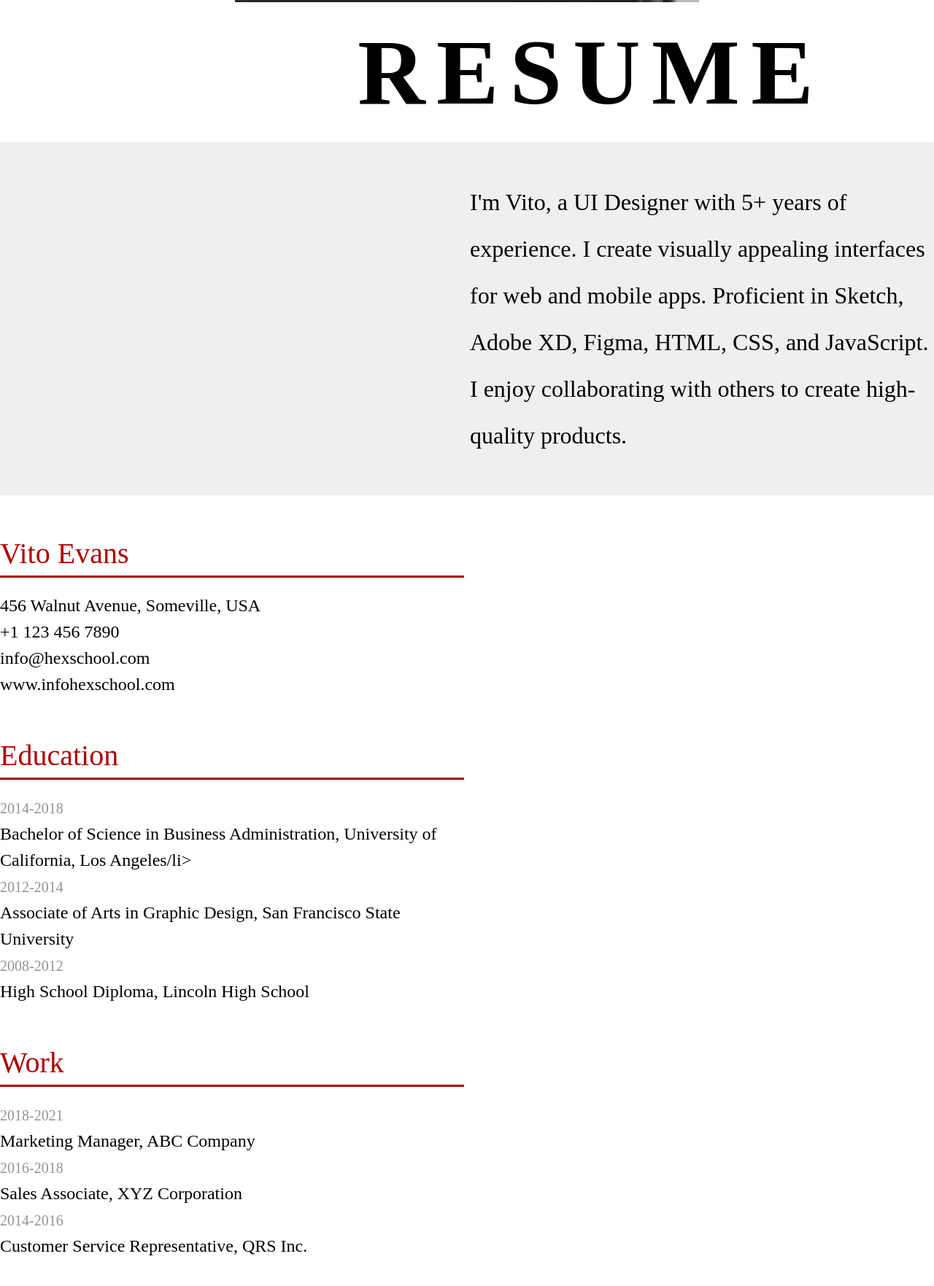
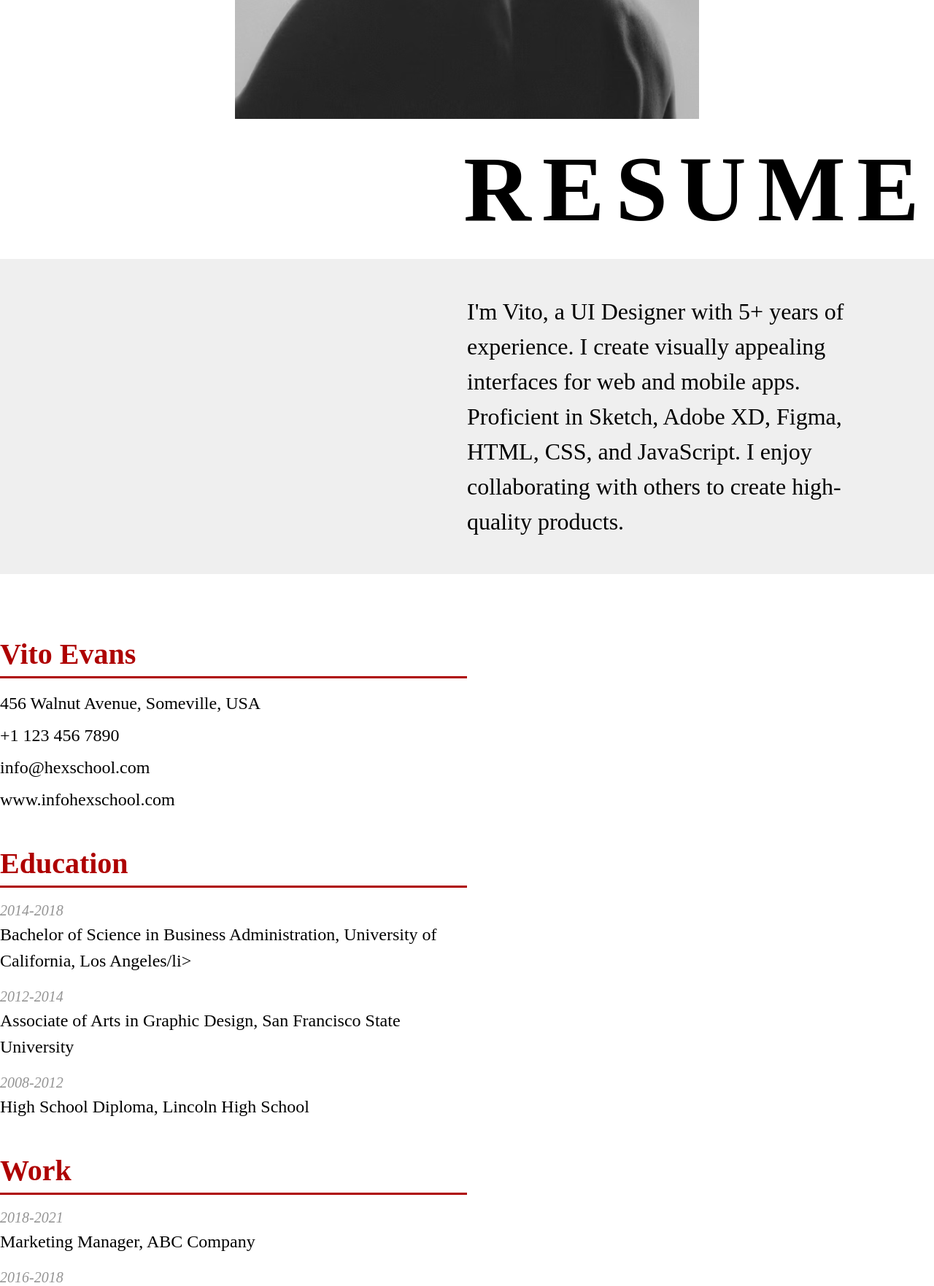
Before and after one commit to wowamin/wowamin.github.io, a plain HTML site: page index.html in a window 1280 px wide. Shown: the part 1037-2800 px from the top of the page at 73% size. Drawn offline with Linux system fonts and the light colour scheme; a web font is replaced by a local one.

Commit message:
0727 作業參考助教週三講解

```diff
--- a/css/style.css
+++ b/css/style.css
@@ -4,9 +4,13 @@
 /*  box-sizing  */
 
 body {
-    font-family: 'Castoro', serif;
+    font-family: 'Castoro';
     line-height: 1.5;
     font-size: 24px;
+}
+/* vertical-align:middle;	圖片垂直對齊該行文字的置中位置 */
+img {
+    vertical-align: middle;
 }
 
 p {
@@ -17,54 +21,75 @@ a {
     text-decoration: none;
     color: #000;
 }
+
+a:hover {
+    opacity: 0.8;
+}
+
+.mt-160 {
+    margin-top: 160px;
+}
 .container {
     max-width: 1296px; /* 使用 max-width 可以自適應瀏覽器畫面寬度*/
-    margin: 0 auto;
+    margin-left: auto;
+    margin-right: auto;
 }
 
-img {
+.img {
     max-width: 636px;
     display: block;
-    margin: 0 auto;
 }
 
-h1 {
-    text-align: left;
-    font-family: 'Castoro';
+.mx-auto {
+    margin-left: auto;
+    margin-right: auto;
+}
+
+.title-1 {
     font-size: 128px;
     letter-spacing: 0.12em;
 }
-h2 {
+.title-2 {
     font-family: 'Castoro';
     font-size: 128px;
     letter-spacing: 0.12em;
     text-align: right;
-    padding-right: 150px;
+    padding-right: 5px;
+}
+/* 灰色背景區塊 */
+.bg-gray {
+    background: #efefef;
+}
+/* .intro_txt {
+    width: 636px;
+    margin-left: auto;
+    line-height: 1.5;
+} */
+.text-m {
+    font-size: 32px;
 }
 
-.intro {
-    background: #efefef;
-    padding: 50px 0 50px 0;
+.w-50 {
+    width: 50%;
 }
-.intro_txt {
-    width: 636px;
+
+.ml-auto {
     margin-left: auto;
 }
-.intro p {
-    font-family: 'Castoro';
-    font-size: 32px;
-    font-weight: 400;
-    line-height: 2;
-    letter-spacing: 0em;
+
+.mb-80 {
+    margin-bottom: 80px;
+    padding-top: 48px;
+    padding-bottom: 48px;
 }
 
-.info_box {
+/* .info_box {
     width: 636px;
     margin-top: 50px;
     margin-bottom: 50px;
-}
+} */
 
-.info_box h3 {
+/* .info_box h3 {
     font-family: 'Castoro';
     font-size: 40px;
     font-weight: 400;
@@ -72,29 +97,48 @@ h2 {
     letter-spacing: 0em;
     text-align: left;
     color: #ae0000;
-}
-.info {
+} */
+.title {
+    font-size: 40px;
+    color: #ae0000;
     border-bottom: #ae0000 3px solid;
-    margin-bottom: 20px;
 }
 
-span {
+.mb-16 {
+    margin-bottom: 16px;
+}
+
+.mb-8 {
+    margin-bottom: 8px;
+}
+
+.year {
+    font-style: italic;
     font-size: 20px;
     color: #949494;
 }
 
+.mb-40 {
+    margin-bottom: 40px;
+}
+
+.mb-160 {
+    margin-bottom: 160px;
+}
+.mb-12 {
+    margin-bottom: 12px;
+}
+
 .footer {
-    margin-top: 100px;
-    background: #000;
+    padding: 64px 0 64px 0;
+    background-color: #000;
     text-align: center;
 }
 
-.footer a {
-    margin-top: 50px;
-    padding: 25px 10px 25px 10px;
+.footer-item {
     display: inline-block;
 }
-.footer img {
-    width: 64px;
-    height: 64px;
+
+.mr-40 {
+    margin-right: 40px;
 }
--- a/index.html
+++ b/index.html
@@ -7,105 +7,91 @@
         <!-- 字型 -->
         <link rel="preconnect" href="https://fonts.googleapis.com" />
         <link rel="preconnect" href="https://fonts.gstatic.com" crossorigin />
-        <link href="https://fonts.googleapis.com/css2?family=Castoro:ital@0;1&display=swap" rel="stylesheet" />
+        <link href="https://fonts.googleapis.com/css2?family=Noto+Sans+TC:wght@300;400;500;700&display=swap" rel="stylesheet" />
         <!-- 引入自定義的 CSS -->
         <link rel="stylesheet" href="css/reset.css" />
         <link rel="stylesheet" href="css/style.css" />
         <title>Document</title>
     </head>
-    <body>
-        <div class="header container">
-            <h1>VITO</h1>
-            <img src="img/vito.png" alt="VITO" />
+    <body class="mt-160">
+        <div class=" container header ">
+            <h1 class="title-1">VITO</h1>
+            <img class="img mx-auto" src="img/vito.png" alt="VITO" />
+            <h2 class="title-2">RESUME</h2>
         </div>
-        <h2>RESUME</h2>
-        <div class="intro">
-            <div class="container">
-                <div class="intro_txt">
-                    <p>I'm Vito, a UI Designer with 5+ years of experience. I create visually appealing interfaces for web and mobile apps. Proficient in Sketch, Adobe XD, Figma, HTML, CSS, and JavaScript. I enjoy collaborating with others to create high-quality products.</p>
-                </div>
+        <div class="bg-gray mb-80">
+            <div class="container intro">
+                    <p class="text-m w-50 ml-auto">I'm Vito, a UI Designer with 5+ years of <br>experience. I create visually appealing <br> interfaces for web and mobile apps. <br> Proficient in Sketch, Adobe XD, Figma, <br> HTML, CSS, and JavaScript. I enjoy <br>collaborating with others to create high-<br>quality products.</p>
             </div>
         </div>
+
+        </div>
         <div class="container">
-            <div class="info_box">
-                <h3>Vito Evans</h3>
-                <ul class="info">
-                    <li>
-                        <div class="title vito"></div>
-                    </li>
-                </ul>
+            <div class="w-50 mb-40">
+                <h3 class="title mb-16">Vito Evans</h3>
                 <ul>
-                    <li>456 Walnut Avenue, Someville, USA</li>
-                    <li>+1 123 456 7890</li>
-                    <li><a href="">info@hexschool.com</a></li>
-                    <li><a href="">www.infohexschool.com</a></li>
-                </ul>
-            </div>
-            <div class="info_box">
-                <h3>Education</h3>
-                <ul class="info">
-                    <li>
-                        <div class="title Edu"></div>
-                    </li>
-                </ul>
-                <ul>
-                    <li>
-                        <p><span>2014-2018</span></p>
-                    </li>
-                    <li><p>Bachelor of Science in Business Administration, University of California, Los Angeles/li></p></li>
-                    <li>
-                        <p><span>2012-2014</span></p>
-                    </li>
-                    <li><p>Associate of Arts in Graphic Design, San Francisco State University</p></li>
-                    <li>
-                        <p><span>2008-2012</span></p>
-                    </li>
-                    <li><p>High School Diploma, Lincoln High School</p></li>
+                    <li class="mb-8"><a href="#">456 Walnut Avenue, Someville, USA</a></li>
+                    <li class="mb-8"><a href="#">+1 123 456 7890</a></li>
+                    <li class="mb-8"><a href="#">info@hexschool.com</a></li>
+                    <li class="mb-8"><a href="#">www.infohexschool.com</a></li>
                 </ul>
             </div>
 
-            <div class="info_box">
-                <h3>Work</h3>
-                <ul class="info">
-                    <li>
-                        <div class="title Work"></div>
+            <div class="w-50 mb-40">
+                <h3 class="title mb-16">Education</h3>
+                <ul>
+                    <li class="mb-16">
+                        <p class="year">2014-2018</p>
+                        <p>Bachelor of Science in Business Administration, University of California, Los Angeles/li></p>
+                    </li>
+                    <li class="mb-16">
+                        <p class="year">2012-2014</p>
+                        <p>Associate of Arts in Graphic Design, San Francisco State University</p>
+                    </li>
+                    <li class="mb-16">
+                        <p class="year">2008-2012</p>
+                        <p>High School Diploma, Lincoln High School</p>
                     </li>
                 </ul>
+            </div>
+
+            <div class="w-50 mb-40">
+                <h3 class="title mb-16">Work</h3>
                 <ul>
-                    <li>
-                        <p><span>2018-2021</span></p>
+                    <li class="mb-16">
+                        <p class="year">2018-2021</p>
+                        <p>Marketing Manager, ABC Company</p></li>
+                    <li class="mb-16">
+                        <p class="year">2016-2018</p>
+                        <p>Sales Associate, XYZ Corporation</p>
                     </li>
-                    <li><p>Marketing Manager, ABC Company</p></li>
-                    <li>
-                        <p><span>2016-2018</span></p>
+                    <li class="mb-16">
+                        <p class="year">2014-2016</p>
+                        <p>Customer Service Representative, QRS Inc.</p>
                     </li>
-                    <li><p>Sales Associate, XYZ Corporation</p></li>
-                    <li>
-                        <p><span>2014-2016</span></p>
-                    </li>
-                    <li><p>Customer Service Representative, QRS Inc.</p></li>
                 </ul>
             </div>
-            <div class="info_box">
-                <h3>Awards</h3>
-                <ul class="info">
-                    <li>
-                        <div class="title Awards"></div>
-                    </li>
-                </ul>
+            <div class="w-50 mb-160">
+                <h3 class="title mb-16">Awards</h3>
                 <ul>
-                    <li>Best in Show Award, National Advertising Awards, 2020</li>
-                    <li>Honorable Mention, International Design Competition, 2019</li>
-                    <li>People's Choice Award, Local Art Exhibition, 2018</li>
+                    <li class="mb-12">Best in Show Award, National Advertising Awards, 2020</li>
+                    <li class="mb-12">Honorable Mention, International Design Competition, 2019</li>
+                    <li class="mb-12">People's Choice Award, Local Art Exhibition, 2018</li>
                 </ul>
             </div>
         </div>
         <div class="footer">
-            <div class="container">
-                <a href="#"><img src="img/fb.png" alt="FB" /></a>
-                <a href="#"><img src="img/instagram.png" alt="IG" /></a>
-                <a href="#"><img src="img/line.png" alt="line" /></a>
-            </div>
+            <ul class="footer-list">
+                <li class="footer-item mr-40">
+                    <a href="#"><img src="img/fb.png" alt="FB 連結圖片" />
+                    </li>
+                <li class="footer-item mr-40">
+                    <a href="#"><img src="img/instagram.png" alt="IG 連結圖片" /></a>
+                </li>
+                <li class="footer-item mr-40"><a href="#">
+                    <img src="img/line.png" alt="line 連結圖片" /></a>
+                </li>
+            </ul>
         </div>
     </body>
 </html>
```
